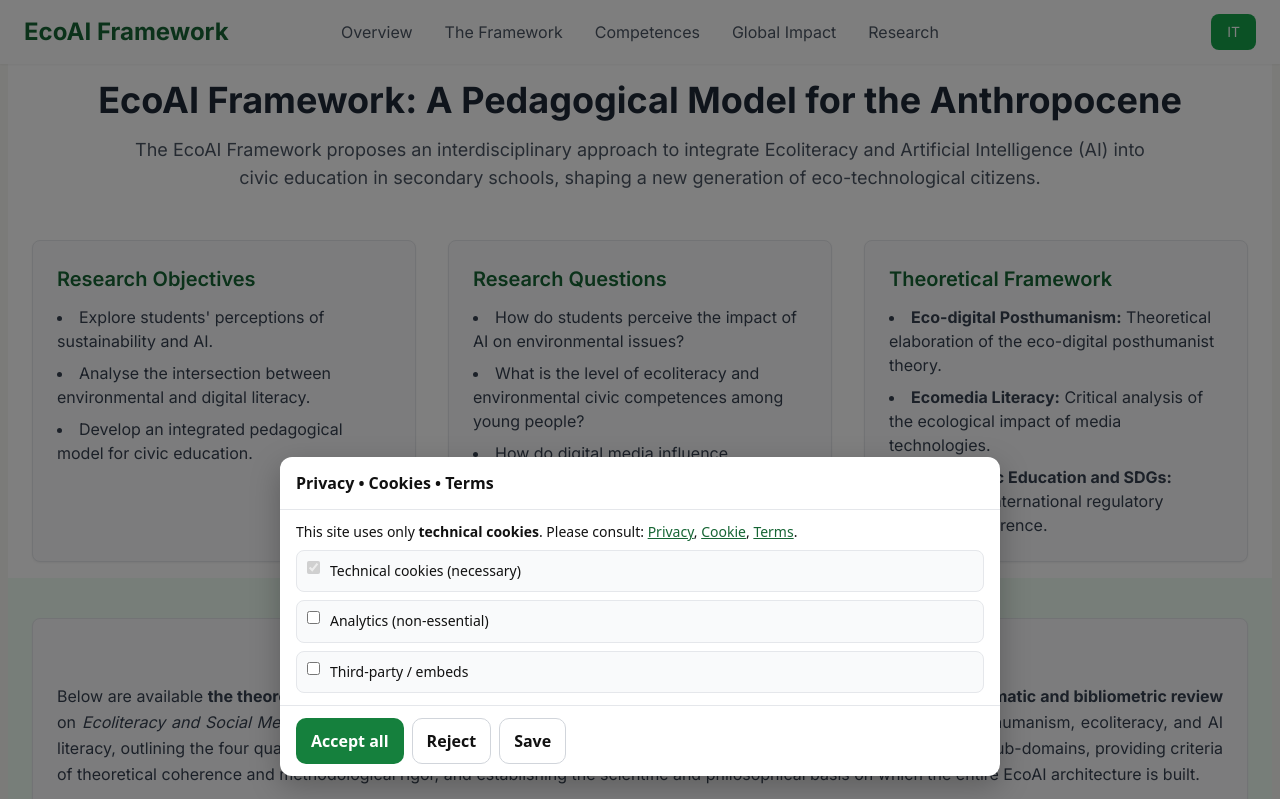
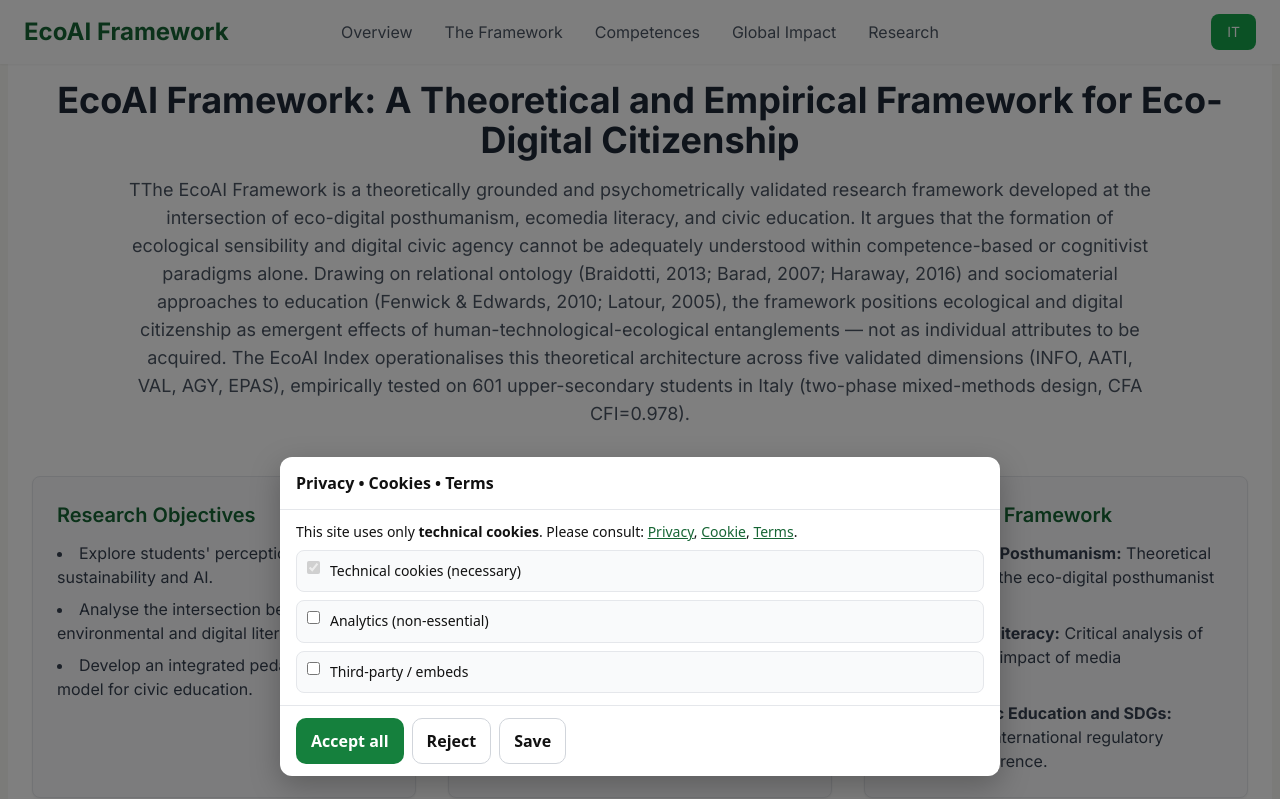
Before and after one commit to campanodoc/EcoAI, a plain HTML site: page index.html in a window 1280 px wide. Shown: the top 799 px of the page. Drawn offline with nearby package versions, Linux system fonts and the light colour scheme.

Commit message:
Revise EcoAI Framework section in index.htmlintestazione e competenze
Updated the EcoAI Framework section to reflect a new theoretical and empirical framework for eco-digital citizenship, including detailed descriptions and research objectives.

```diff
--- a/index.html
+++ b/index.html
@@ -103,8 +103,8 @@
 <main class="max-w-[1500px] mx-auto px-1 md:px-2">
 <section class="py-4 bg-white" id="panoramica">
 <div class="mx-auto max-w-screen-2xl px-4 md:px-6 text-center">
-<h2 class="text-4xl font-bold mb-4 text-gray-800">EcoAI Framework: A Pedagogical Model for the Anthropocene</h2>
-<p class="text-lg text-gray-600 max-w-5xl mx-auto mb-12">The EcoAI Framework proposes an interdisciplinary approach to integrate Ecoliteracy and Artificial Intelligence (AI) into civic education in secondary schools, shaping a new generation of eco-technological citizens.</p>
+<h2 class="text-4xl font-bold mb-4 text-gray-800">EcoAI Framework: A Theoretical and Empirical Framework for Eco-Digital Citizenship</h2>
+<p class="text-lg text-gray-600 max-w-5xl mx-auto mb-12">TThe EcoAI Framework is a theoretically grounded and psychometrically validated research framework developed at the intersection of eco-digital posthumanism, ecomedia literacy, and civic education. It argues that the formation of ecological sensibility and digital civic agency cannot be adequately understood within competence-based or cognitivist paradigms alone. Drawing on relational ontology (Braidotti, 2013; Barad, 2007; Haraway, 2016) and sociomaterial approaches to education (Fenwick &amp; Edwards, 2010; Latour, 2005), the framework positions ecological and digital citizenship as emergent effects of human-technological-ecological entanglements — not as individual attributes to be acquired. The EcoAI Index operationalises this theoretical architecture across five validated dimensions (INFO, AATI, VAL, AGY, EPAS), empirically tested on 601 upper-secondary students in Italy (two-phase mixed-methods design, CFA CFI=0.978).</p>
 <div class="grid md:grid-cols-3 gap-8 text-left">
 <div class="bg-gray-50 p-6 rounded-lg shadow-sm border border-gray-200">
 <h3 class="text-xl font-semibold mb-3 text-green-800"> Research Objectives</h3>
```
